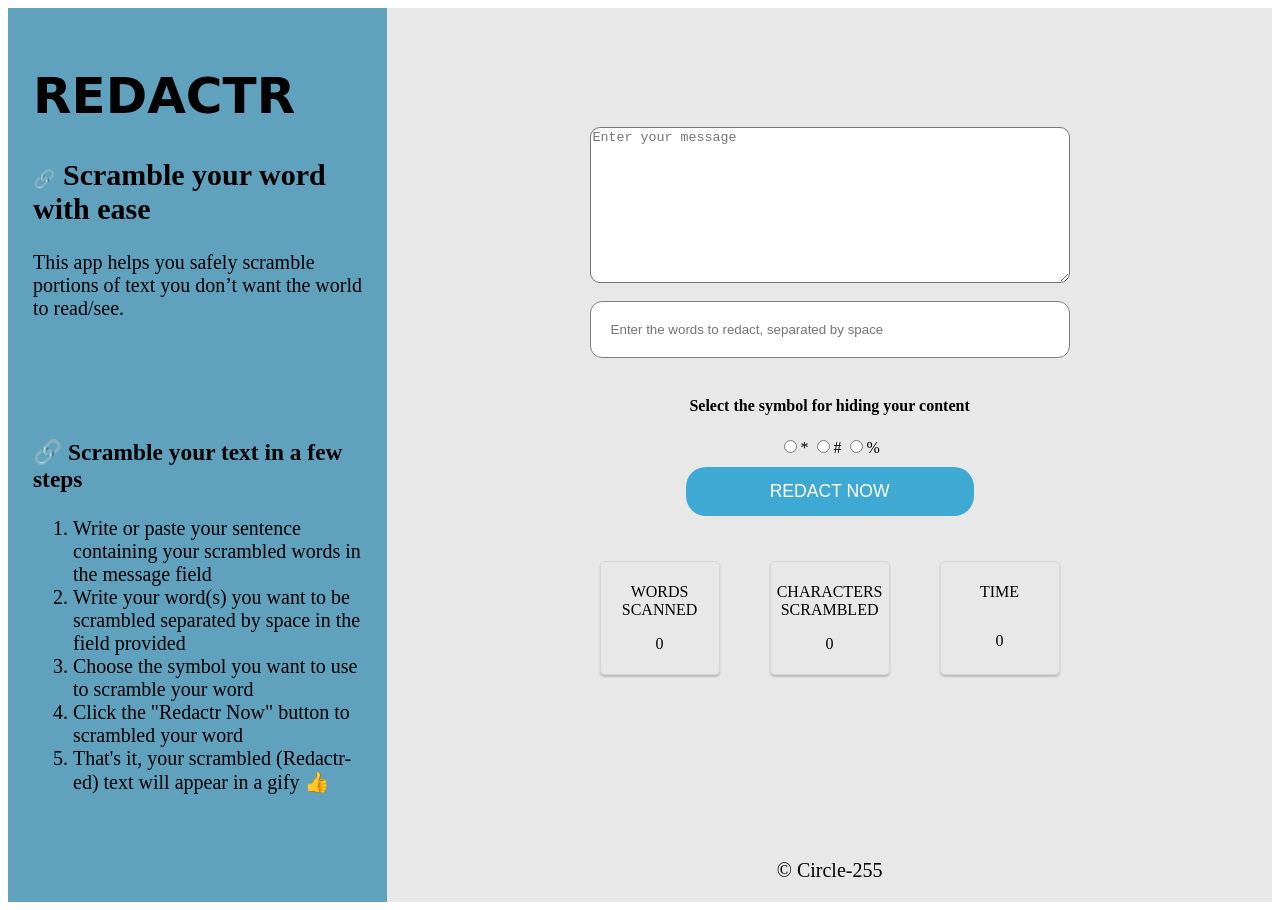
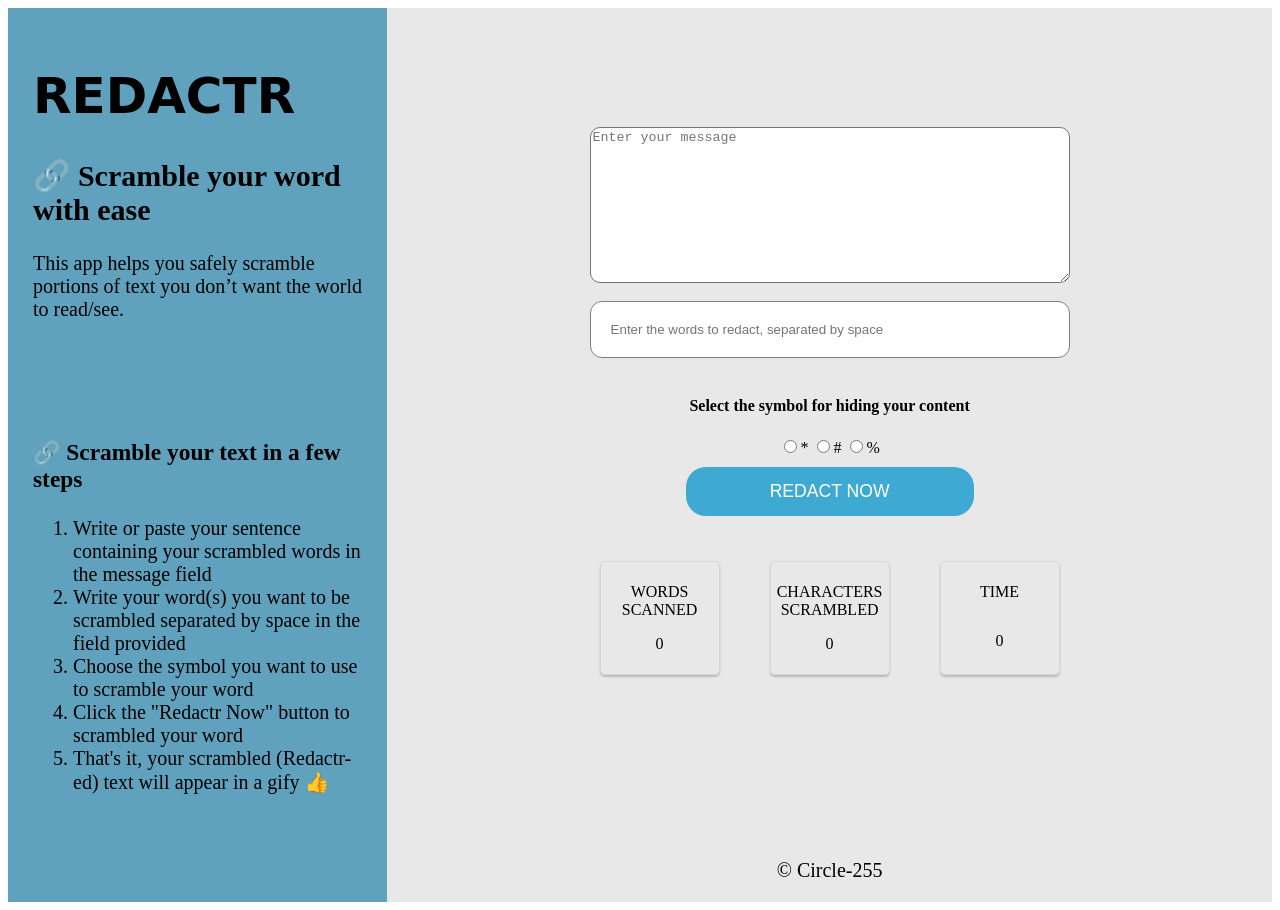
Before and after one commit to MaxAhmad/altschool-circle-255-Redactr, a plain HTML site: page index.html in a window 1280 px wide. Drawn offline with Linux system fonts and the light colour scheme.

Commit message:
fix icons

```diff
--- a/style.css
+++ b/style.css
@@ -148,8 +148,8 @@ footer{
   font-size: 50px;
 }
 
-.about-app h2 span{
-  font-size: 18px;
+.about-app h3 span{
+  font-size: 22px;
 }
 
 .about-app h3{
```
